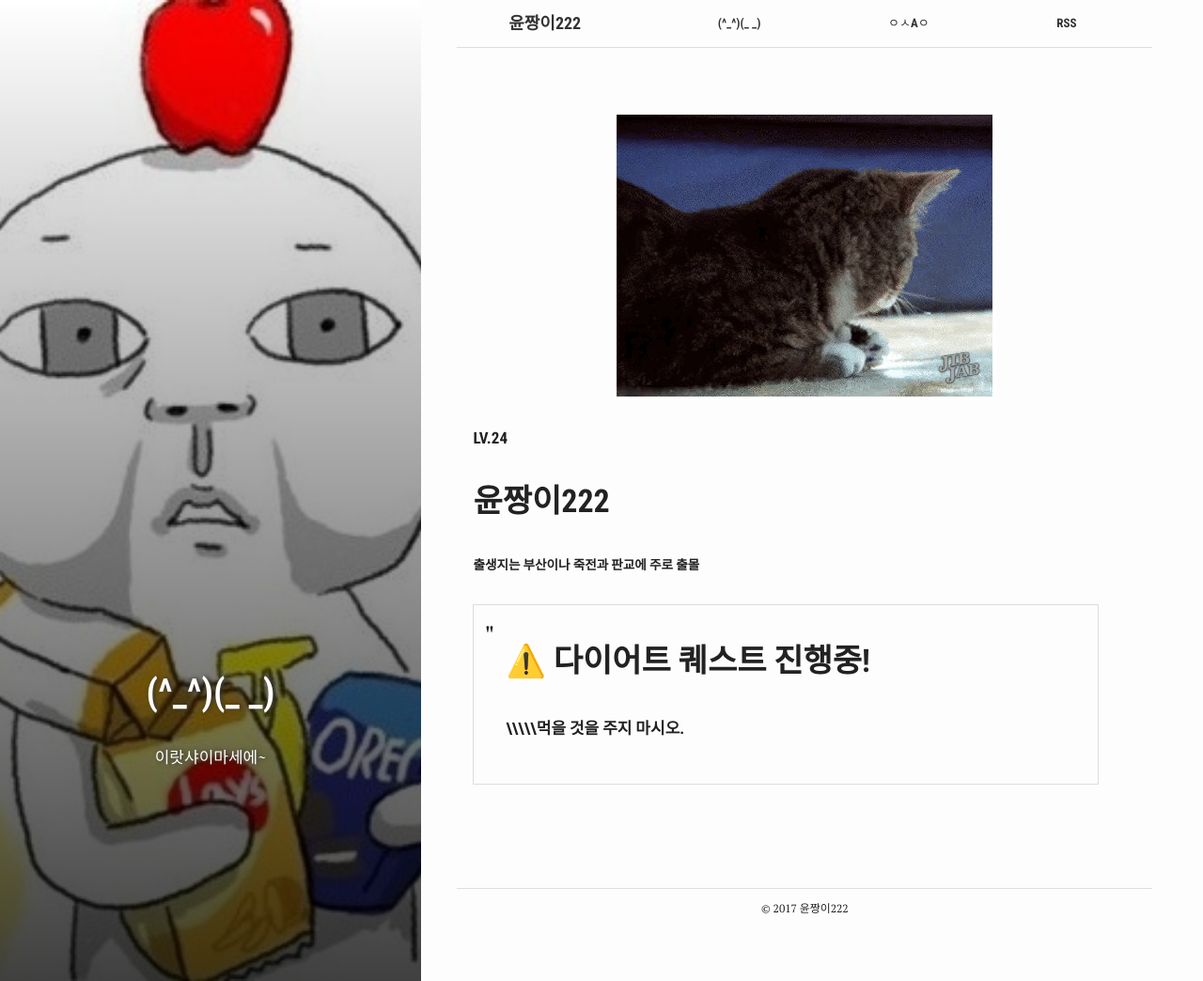
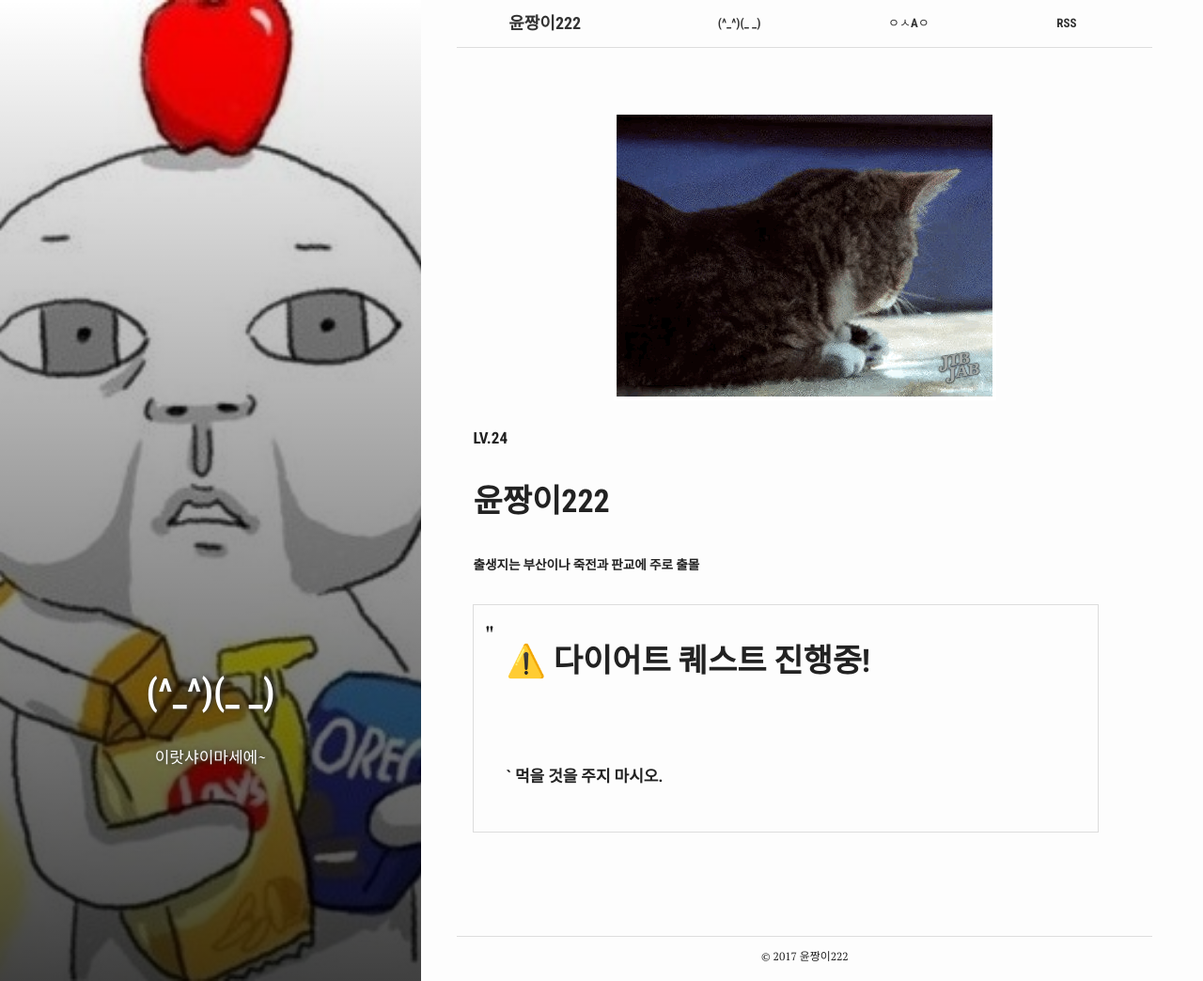
Before and after one commit to yunzzang222/queserasera_zz, a Jekyll site: the page built from (^_^)(_ _).md, in a window 1280 px wide and 1044 px high. Shown: the whole window at 94% size. Built offline with Jekyll 4.4.1, drawn with Linux system fonts in a browser that asks for light colours.

Commit message:
Update (^_^)(_ _).md

```diff
--- a/(^_^)(_ _).md
+++ b/(^_^)(_ _).md
@@ -21,4 +21,4 @@ active: (^_^)(_ _)
 
 <blockquote>
   <p> <h1> ⚠️ 다이어트 퀘스트 진행중! <p>
-  <h5>  \\\\\먹을 것을 주지 마시오.
+  <h5> `    먹을 것을 주지 마시오.
```
